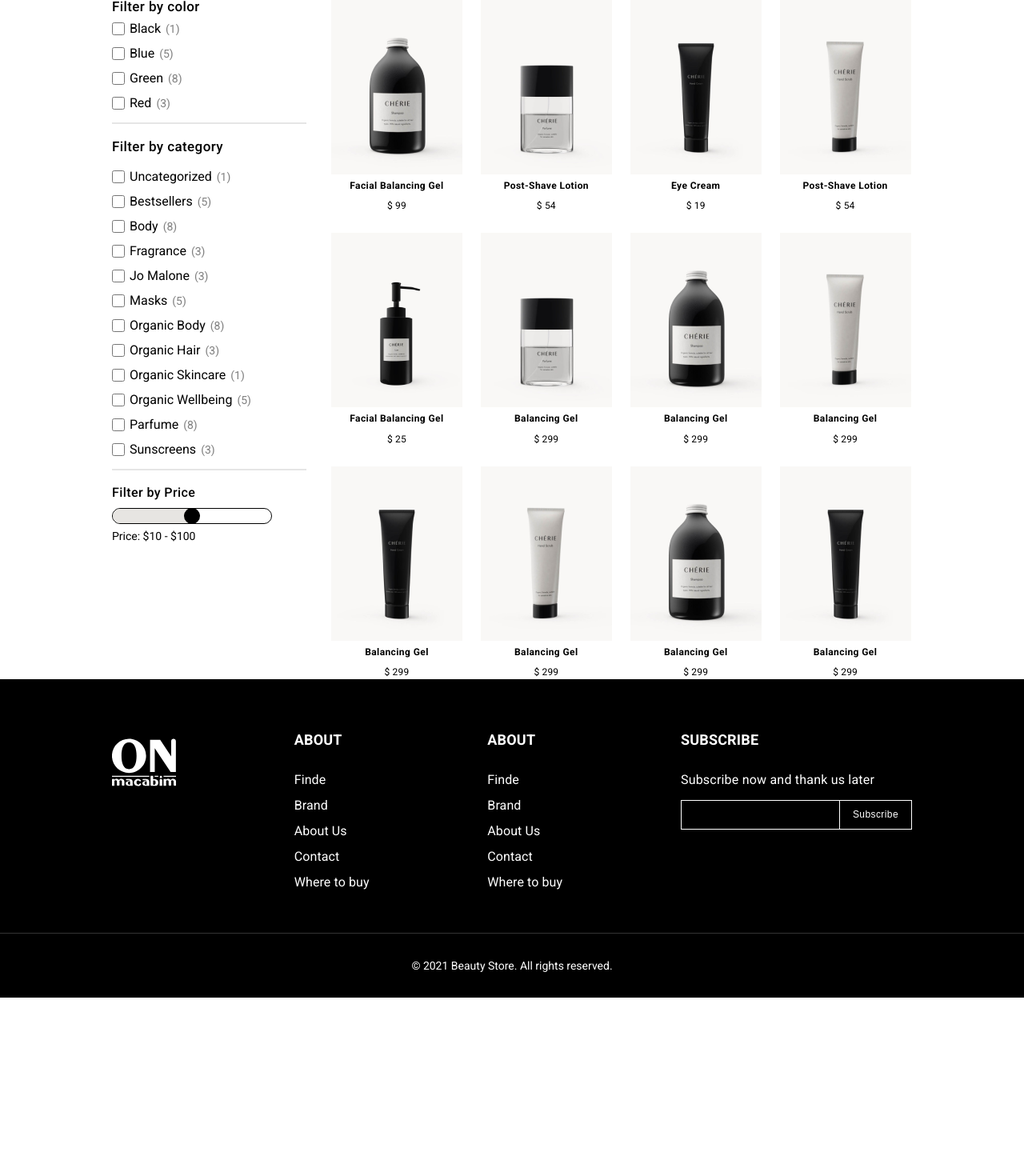
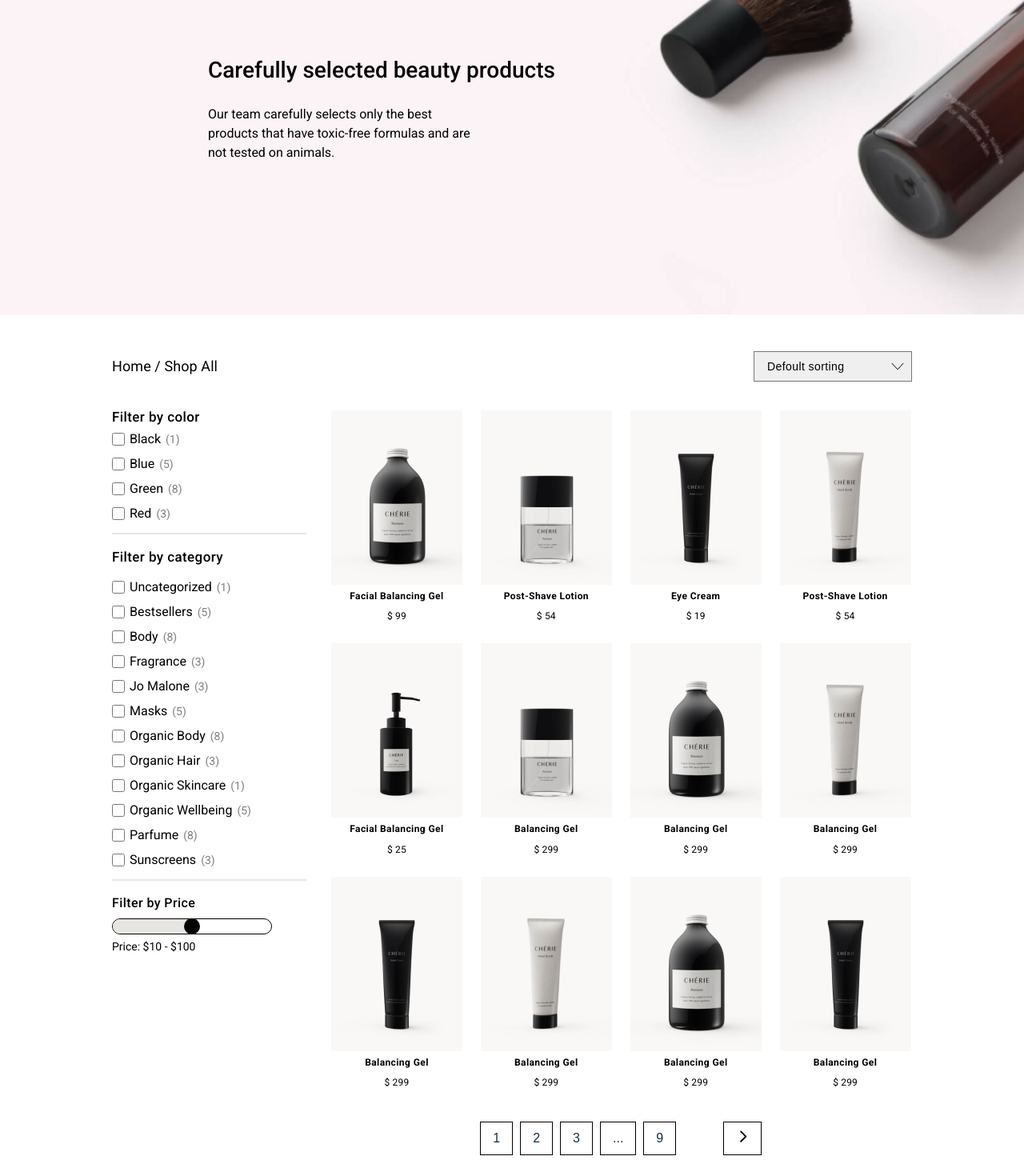
Before and after one commit to QurbonbekovaSabira/On-cosmetics, a React (Vite) app: page /products in a window 1280 px wide. Shown: the part 120-1590 px from the top of the page at 80% size. Before the commit the page ends 1367 px from the top, so only its background shows below. Built offline with nearby package versions, Linux system fonts and the light colour scheme.

Commit message:
new change pr

```diff
--- a/src/App.jsx
+++ b/src/App.jsx
@@ -1,6 +1,7 @@
 import { Routes, Route } from "react-router-dom";
 import { MainLayout } from "./layout/main-layout";
 import { nanoid } from "nanoid";
+import { Inner } from "./pages/inner";
 import { main_pages } from "./router/main-router";
 
 function App() {
@@ -16,6 +17,7 @@
               element={route.component}
             />
           ))}
+        <Route path={`products`} element={<Inner />} />
         </Route>
       </Routes>
     </>
--- a/src/assets/icon/left-Arrow-icon.jsx
+++ b/src/assets/icon/left-Arrow-icon.jsx
@@ -5,14 +5,16 @@
     <svg
       width={16}
       height={16}
-      viewBox="0 0 16 16"
-      fill="currentcolor"
+      viewBox="5 5 13 13"
+      fill="none"
       xmlns="http://www.w3.org/2000/svg"
     >
       <path
-        d="M5.33314 1.06668L12.7998 8.00002L5.33314 14.9333"
-        stroke="black"
-        strokeLinecap="square"
+        d="M10 7L15 12L10 17"
+        stroke="#000000"
+        strokeWidth="1.5"
+        strokeLinecap="round"
+        strokeLinejoin="round"
       />
     </svg>
   );
--- a/src/pages/inner/inner.jsx
+++ b/src/pages/inner/inner.jsx
@@ -1,8 +1,10 @@
-import React from 'react'
-import style from "./index";
+import React from "react";
+import InnerStyle from "./inner.module.scss";
 
 export const Inner = () => {
   return (
-    <div>Inner</div>
+    <div>
+      <h1>Salom</h1>
+    </div>
   )
-}
+};
--- a/src/pages/products/components/cards/cards.jsx
+++ b/src/pages/products/components/cards/cards.jsx
@@ -1,6 +1,7 @@
 import React from "react";
 import { cards } from "./data";
 import CardStyle from "./cards.module.scss";
+import { Pagination } from "../pagination";
 import { Link } from "react-router-dom";
 
 //// icons:
@@ -10,6 +11,7 @@
 
 export const PrCards = () => {
   return (
+    <div>
       <ul className={CardStyle.cards_main}>
         {cards.map((item) => (
           <li className={CardStyle.cards_item} key={item.id}>
@@ -20,7 +22,7 @@
                   <BagIcon />
                 </button>
                 <Link className={CardStyle.cards_review__icons_item}>
-                <EyesIcon />
+                  <EyesIcon to="" />
                 </Link>
                 <button className={CardStyle.cards_review__icons_item}>
                   <CardHeartIcon />
@@ -32,5 +34,7 @@
           </li>
         ))}
       </ul>
+      <Pagination />
+    </div>
   );
 };
--- a/src/pages/products/components/cards/cards.module.scss
+++ b/src/pages/products/components/cards/cards.module.scss
@@ -4,6 +4,7 @@
   column-gap: 20px;
   row-gap: 25px;
   text-align: center;
+  padding-bottom: 40px;
 }
 
 .cards_item {
--- /dev/null
+++ b/src/pages/products/components/pagination/index.js
@@ -0,0 +1 @@
+export * from "./pagination";
--- /dev/null
+++ b/src/pages/products/components/pagination/pagination.jsx
@@ -0,0 +1,33 @@
+import React from "react";
+import PaginationStyle from "./pagination.module.scss";
+import { LeftArrowIcon } from "../../../../assets/icon/left-Arrow-icon";
+
+export const Pagination = () => {
+  return (
+    <ul className={PaginationStyle.pagination_list}>
+      <li className={PaginationStyle.pagination_item}>
+        <button>1</button>
+      </li>
+      <li className={PaginationStyle.pagination_item}>
+        <button>2</button>
+      </li>
+      <li className={PaginationStyle.pagination_item}>
+        <button>3</button>
+      </li>
+      <li className={PaginationStyle.pagination_item}>
+        <button>...</button>
+      </li>
+      <li className={PaginationStyle.pagination_item}>
+        <button>9</button>
+      </li>
+      <li
+        className={PaginationStyle.pagination_item}
+        id={PaginationStyle.pagination_next__icon}
+      >
+        <button>
+          <LeftArrowIcon />
+        </button>
+      </li>
+    </ul>
+  );
+};
--- /dev/null
+++ b/src/pages/products/components/pagination/pagination.module.scss
@@ -0,0 +1,30 @@
+
+
+.pagination_item button {
+  background-color: transparent;
+  color: #182f43;
+  font-size: 16px;
+  font-weight: 400;
+  line-height: 30px;
+  padding: 5px 15px;
+  border: 1px solid #000;
+  transition: 0.2s;
+
+  &:hover {
+    border: 1px solid transparent;
+    color: #000;
+    transition: 0.3s;
+  }
+}
+
+.pagination_list {
+  display: flex;
+  align-items: center;
+  justify-content: center;
+  column-gap: 9px;
+  padding-bottom: 40px;
+}
+
+#pagination_next__icon {
+  margin-left: 50px;
+}
--- a/src/pages/products/products.jsx
+++ b/src/pages/products/products.jsx
@@ -3,13 +3,23 @@
 import { PrCards } from "./components/cards";
 import { PrSelectIcon } from "../../assets/icon/pr-select-icon";
 import { FilterBar } from "./components/filterBar";
+import { Hero } from "../../components/hero/hero";
+import { Newsletter } from "../../components/newsletter";
 
 export const Products = () => {
   return (
     <>
+      <section className={ProductStyle.product_hero}>
+        <Hero
+          title="Carefully selected beauty products"
+          text="Our team carefully selects only the best products that have toxic-free formulas and are not tested on animals."
+        />
+      </section>
       <div className="container">
         <div className={ProductStyle.product_sorting}>
-          <hp className={ProductStyle.product_sorting__title}>Home / Shop All</hp>
+          <hp className={ProductStyle.product_sorting__title}>
+            Home / Shop All
+          </hp>
           <div className={ProductStyle.sorting_select__main}>
             <select className={ProductStyle.sorting_select}>
               <option value="">Defoult sorting</option>
@@ -34,6 +44,7 @@
           <FilterBar />
           <PrCards />
         </div>
+        <Newsletter />
       </div>
     </>
   );
--- a/src/pages/products/products.module.scss
+++ b/src/pages/products/products.module.scss
@@ -41,3 +41,10 @@
   line-height: 11.571px;
   letter-spacing: 0.09px;
 }
+
+.product_hero {
+  background-repeat: no-repeat;
+  background-image: url(../../assets/img/product-bg-img.png);
+  background-size: cover;
+  background-position: -600px 0;
+}
```
Also changed, not shown: src/assets/img/product-bg-img.png (added). Lines whose indentation alone changed are shown as unchanged.
